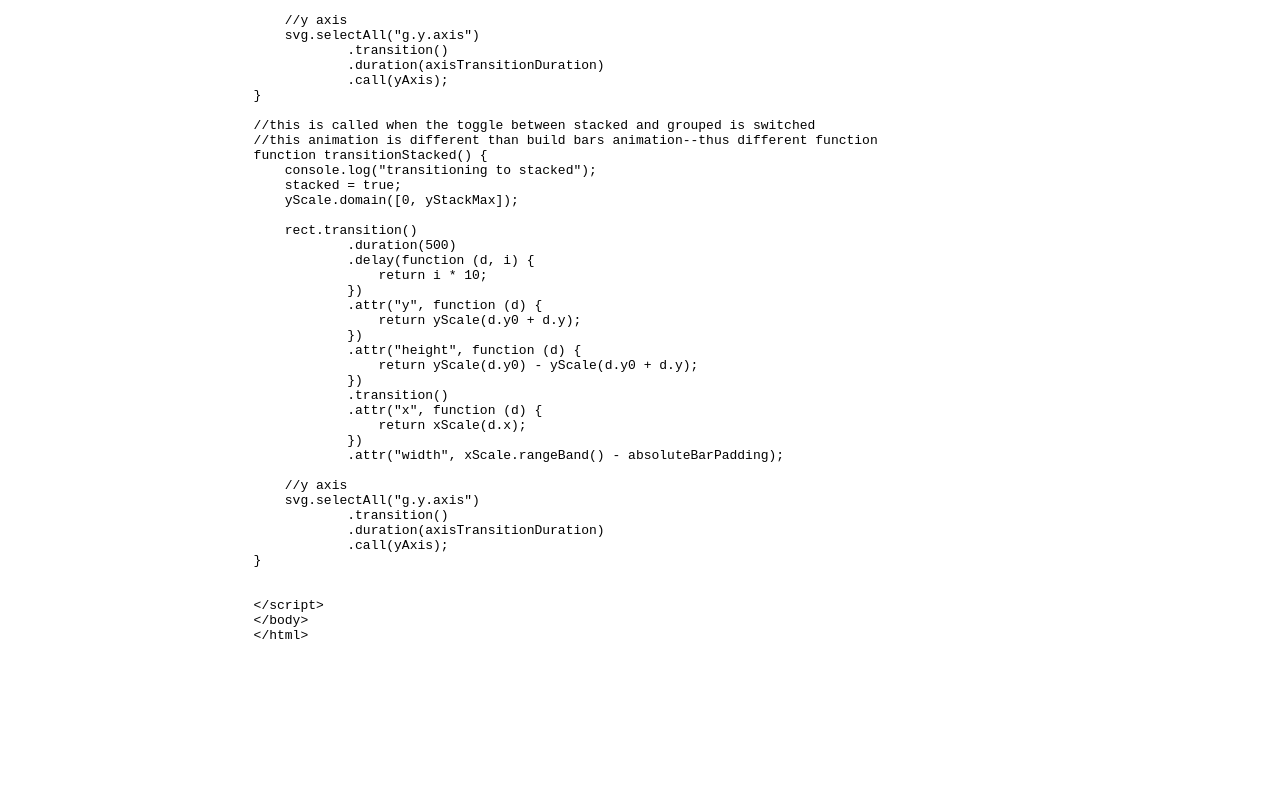
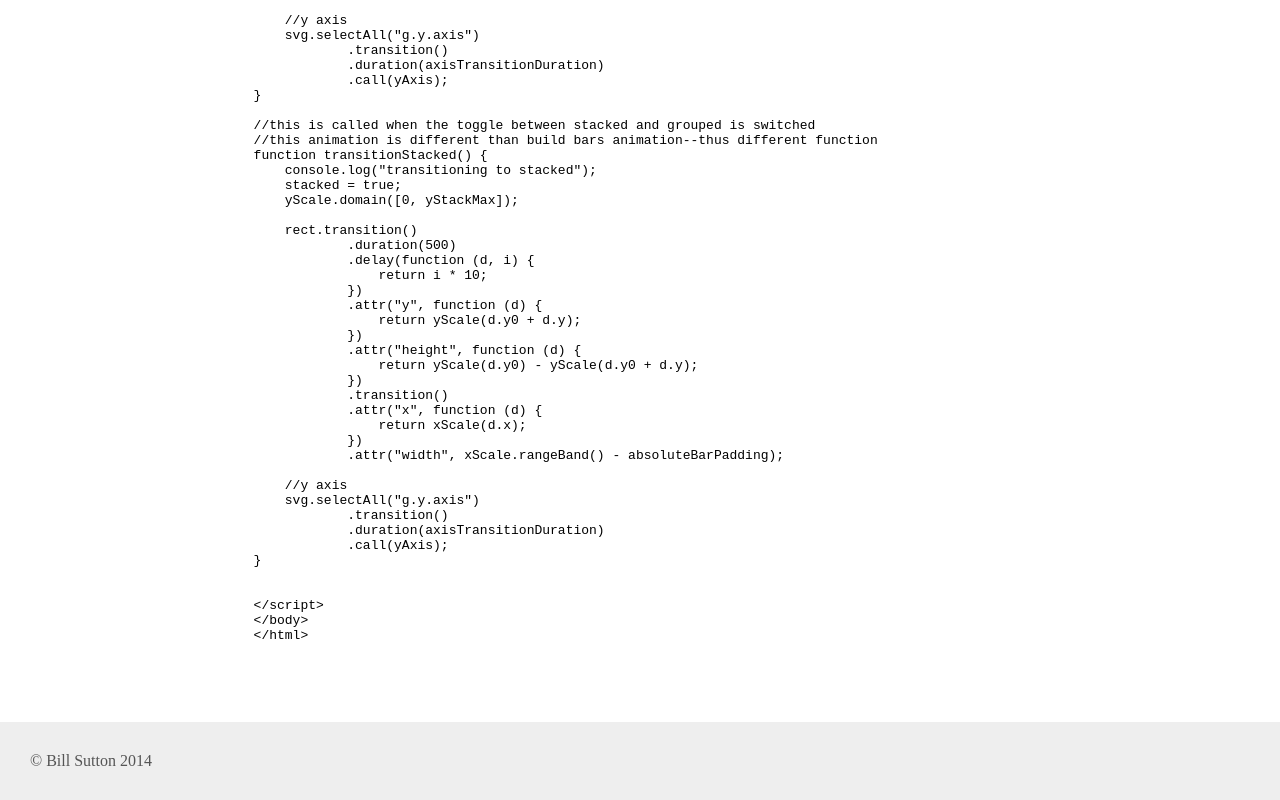
Before and after one commit to billssutton/billssutton.github.io, a plain HTML site: page column-chart.html in a window 1280 px wide. Shown: the part 10847-11647 px from the top of the page. Before the commit the page ends 11569 px from the top, so only its background shows below. Drawn offline with nearby package versions, Linux system fonts and the light colour scheme; files that its build step writes are made by us from their sources.

Commit message:
adding footer copyright

```diff
--- a/column-chart.html
+++ b/column-chart.html
@@ -784,4 +784,11 @@
         </div>
     </div>
 </div>
+<footer>
+    <div class="container">
+        <div class="col-md-8">
+            &#169; Bill Sutton 2014
+        </div>
+    </div>
+</footer>
 </body>
```
Also changed, not shown: index.html (+1 -1 lines).
